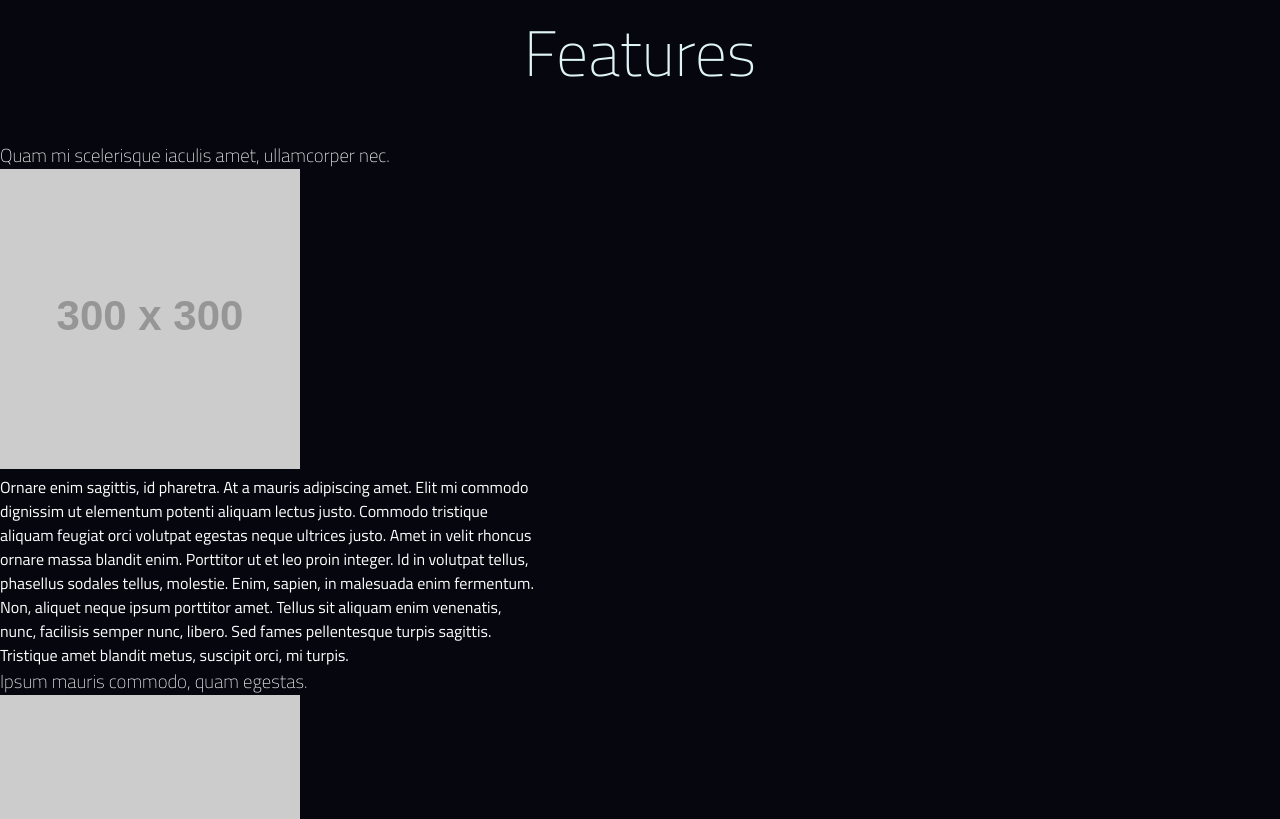
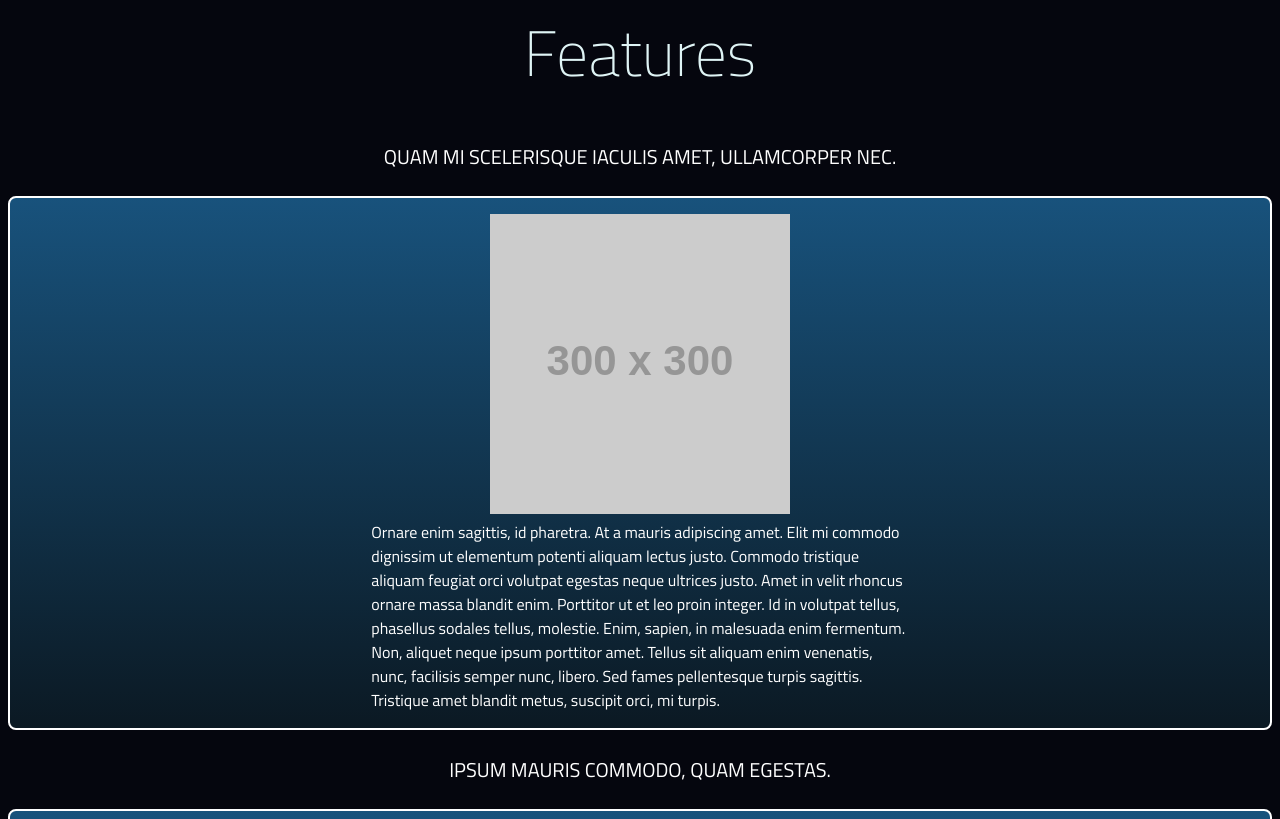
Before and after one commit to Sakeran/ac-game-landing, a website built with Parcel: page src/index.html in a window 1280 px wide. Shown: the part 2364-3183 px from the top of the page. Built offline with nearby package versions, Linux system fonts and the light colour scheme; placeholder pictures from the web are drawn by us.

Commit message:
Style features section

```diff
--- a/src/index.html
+++ b/src/index.html
@@ -87,9 +87,9 @@
     <section>
       <h2>Features</h2>
 
-      <article>
-        <h3>Quam mi scelerisque iaculis amet, ullamcorper nec.</h3>
-        <div class="bg-box-full">
+      <article class="container">
+        <h3 class="feature-header">Quam mi scelerisque iaculis amet, ullamcorper nec.</h3>
+        <div class="bg-box feature-box">
           <picture>
             <img src="https://via.placeholder.com/300" alt="Placeholder" />
           </picture>
@@ -108,9 +108,9 @@
         </div>
       </article>
 
-      <article>
-        <h3>Ipsum mauris commodo, quam egestas.</h3>
-        <div class="bg-box">
+      <article class="container">
+        <h3 class="feature-header">Ipsum mauris commodo, quam egestas.</h3>
+        <div class="bg-box feature-box">
           <picture>
             <img src="https://via.placeholder.com/300" alt="Placeholder" />
           </picture>
@@ -168,7 +168,7 @@
     <section>
       <h2>Buy Now</h2>
 
-      <div class="double-columns">
+      <div class="container double-columns">
         <div class="bg-box">
           <h3>Pretium Cuarbirur</h3>
           <picture>
--- a/src/styles/styles.styl
+++ b/src/styles/styles.styl
@@ -27,6 +27,9 @@ h2 {
 p
   max-width: 60ch
 
+.container
+  padding: 0 0.5rem;
+
 .image-display
   margin: 0 0.5rem;
   text-align: center;
@@ -42,5 +45,24 @@ p
     margin: 1rem auto 2rem;
     font-size: 1.2rem;
 
+.bg-box
+  background: linear-gradient(to bottom, hsl(205,68,29), hsl(205,54, 9));
+  border: 2px solid white;
+  border-radius: 0.5rem;
+
+  padding: 1rem 0.5rem;
+
+.feature-box
+  display: flex;
+  flex-direction: column;
+  align-items: center;
+
+.feature-header
+  font-size: 1.25rem;
+  font-weight: 400;
+  text-transform: uppercase;
+  text-align: center;
+  margin: 1.5rem 0;
+
 @import "./layout/hero.styl"
 @import "./layout/nav.styl"
```
